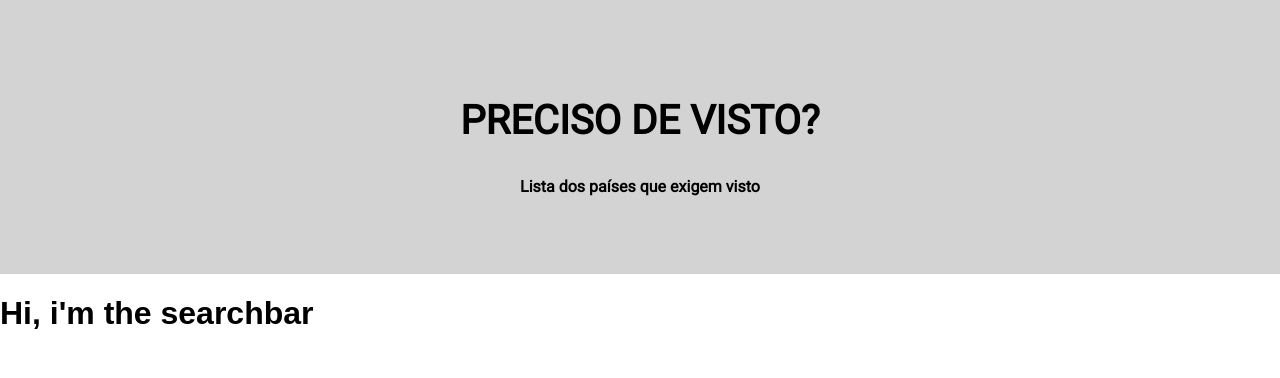
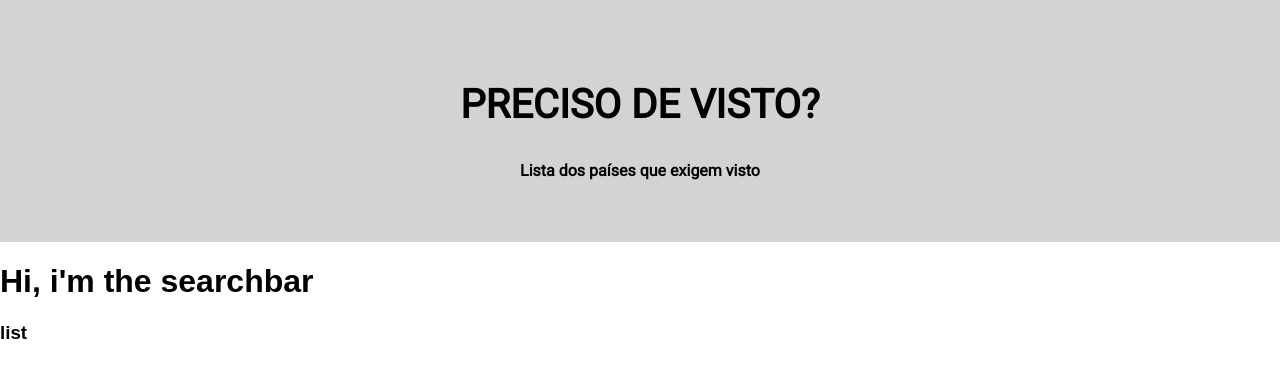
Before and after one commit to karlasamantha/preciso-de-visto, a React (Create React App) app: page / in a window 1280 px wide. Shown: the top 378 px of the page. Built offline with nearby package versions, Linux system fonts and the light colour scheme.

Commit message:
Adds basic components

```diff
--- a/src/components/App.js
+++ b/src/components/App.js
@@ -3,6 +3,7 @@ import './App.css';
 
 import Header from './Header';
 import SearchBar from './SearchBar';
+import List from './List';
 
 class App extends Component {
   render() {
@@ -10,6 +11,7 @@ class App extends Component {
       <div>
         <Header />
         <SearchBar />
+        <List />
       </div>
     );
   }
--- a/src/components/Header.js
+++ b/src/components/Header.js
@@ -1,5 +1,5 @@
 import React, { Component } from 'react';
-import styled, {css} from 'styled-components';
+import styled from 'styled-components';
 
 const Title = styled.h1`
   font-size: 2.5em;
@@ -14,7 +14,7 @@ const Subtitle = styled.h2`
 `;
 
 const Wrapper = styled.section`
-  padding: 4em;
+  padding: 3em;
   background: lightgray;
   font-family: Roboto, sans-serif;
 `;
--- /dev/null
+++ b/src/components/List.js
@@ -0,0 +1,11 @@
+import React, { Component } from 'react';
+
+class List extends Component {
+  render() {
+    return(
+      <h3>list</h3>
+    )
+  }
+}
+
+export default List;
```
